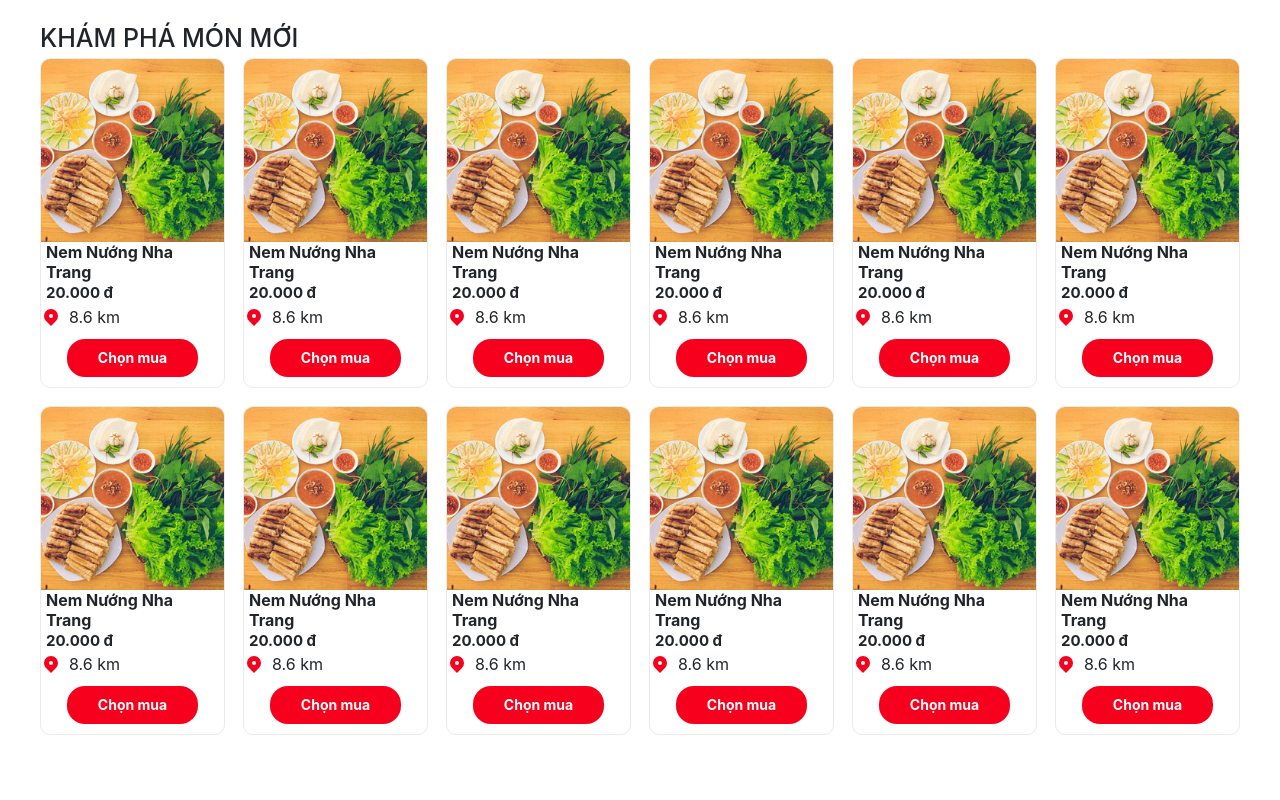
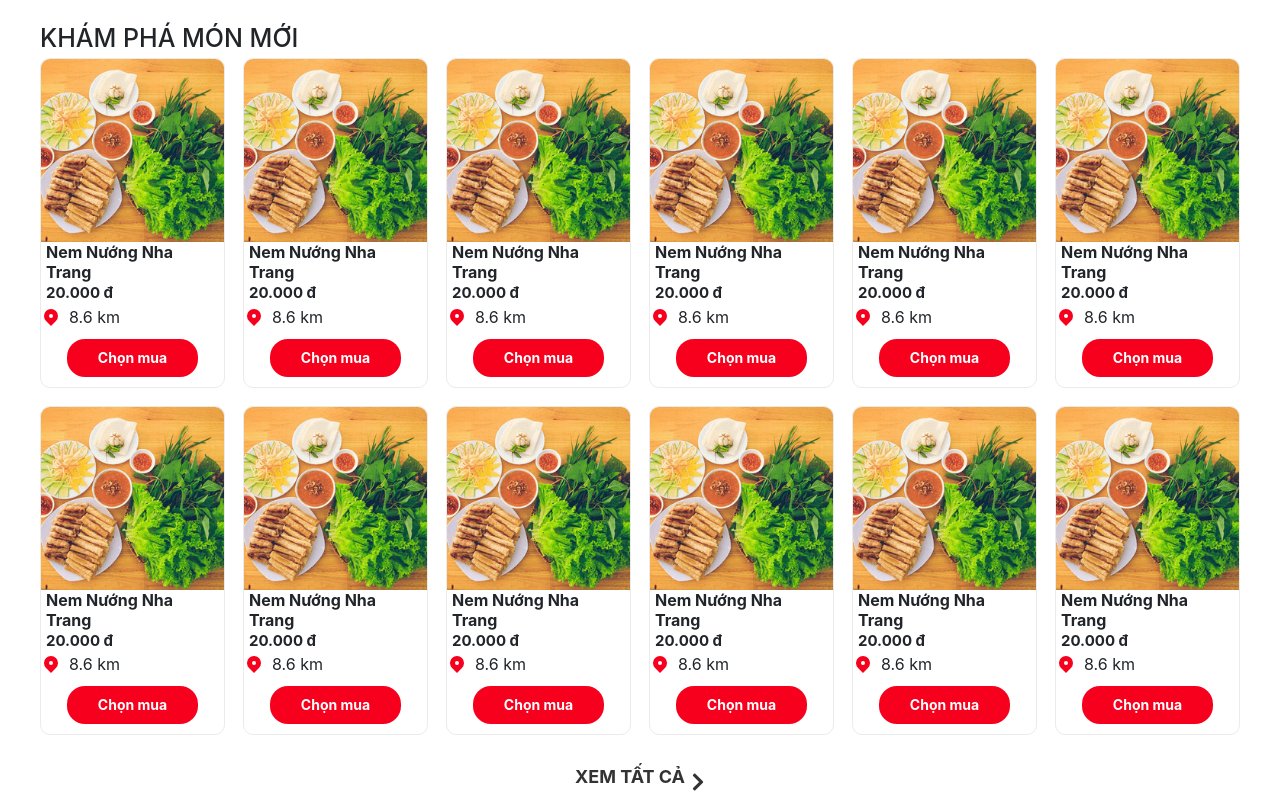
Before and after one commit to trphong7999/FE-FoodOrder, a React (Create React App) app: page / in a window 1280 px wide. Shown: the part 711-1511 px from the top of the page. Before the commit the page ends 1464 px from the top, so only its background shows below. Built offline with nearby package versions, Linux system fonts and the light colour scheme; the HTML template or start-up script is replaced by a standard one.

Commit message:
view all of newfeeds

```diff
--- a/src/features/UserApp/components/Newfeed/index.jsx
+++ b/src/features/UserApp/components/Newfeed/index.jsx
@@ -1,6 +1,8 @@
 import Card from 'components/Card'
 import React from 'react'
 import './style.scss'
+import { Link } from 'react-router-dom'
+import { FaChevronRight } from 'react-icons/fa'
 
 export default function Newfeed() {
     return (
@@ -24,6 +26,10 @@ export default function Newfeed() {
                     <Card />
                     <Card />
                 </div>
+                <Link to="/" className="view-all">
+                    Xem tất cả
+                    <FaChevronRight className="view-all-icon"/>
+                </Link>
             </div>
         </div>
     )
--- a/src/features/UserApp/components/Newfeed/style.scss
+++ b/src/features/UserApp/components/Newfeed/style.scss
@@ -4,4 +4,22 @@
     .title {
         text-transform: uppercase;
     }
+
+    .view-all {
+        text-decoration: none;
+        display: block;
+        text-align: center;
+        font-size: 1.8rem;
+        text-transform: uppercase;
+        font-weight: bold;
+        color: var(--text-color);
+        padding: 10px;
+
+        .view-all-icon {
+            position: relative;
+            top: 4px;
+            left: 3px;
+            font-size: 2rem;
+        }
+    }
 }
```
